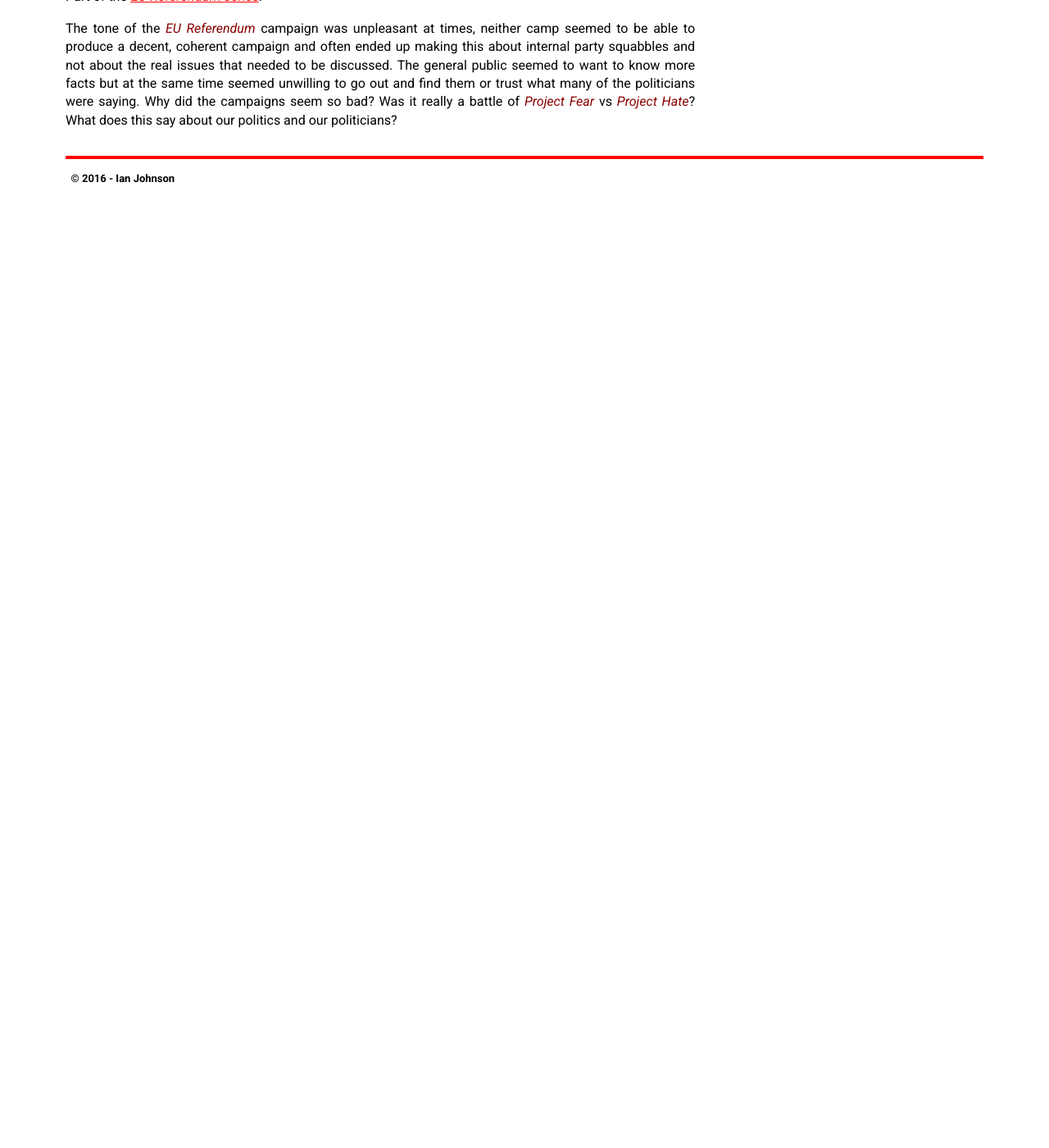
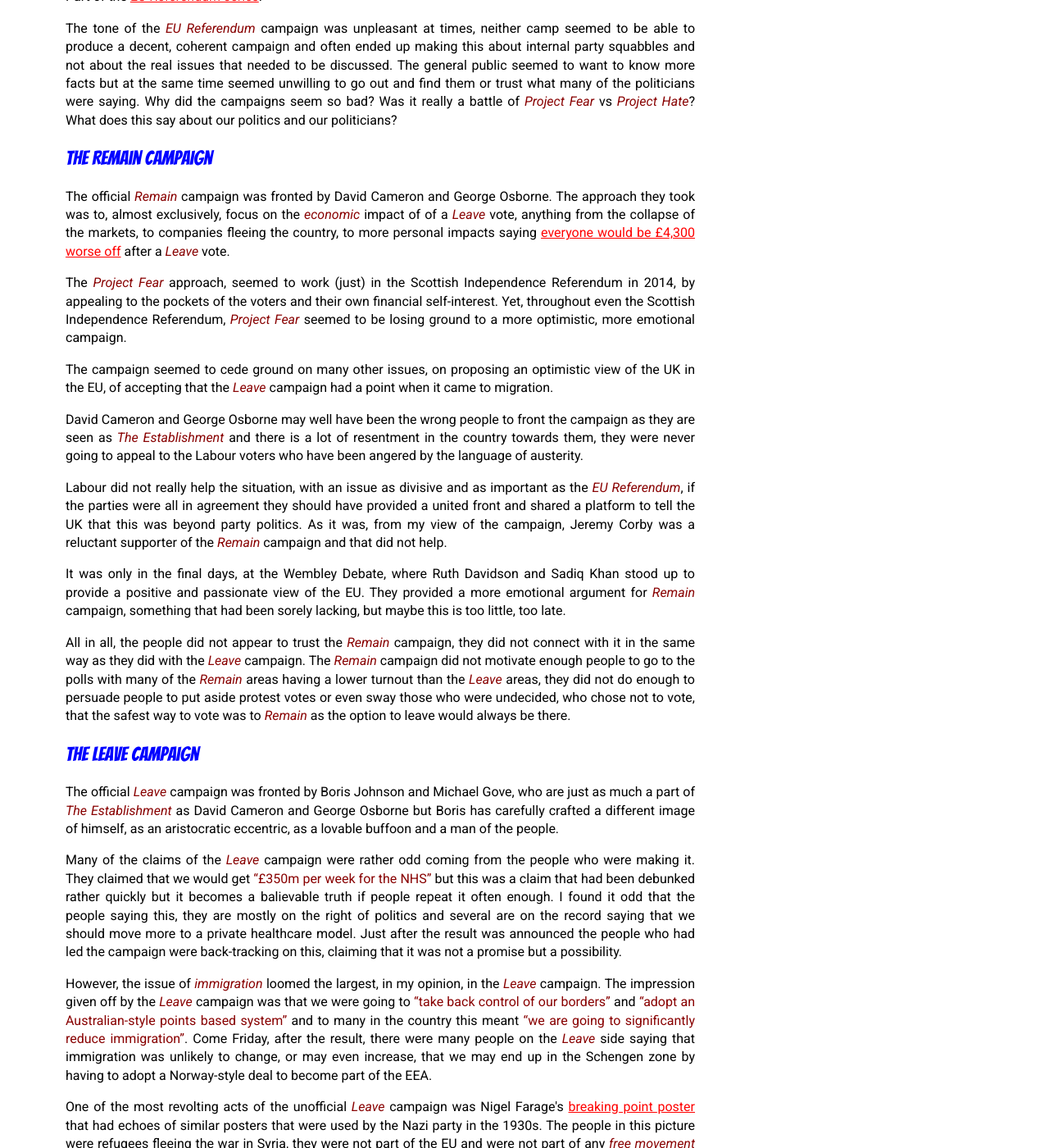
Before and after one commit to ninjaferret/politicallyconfusedninja, a Jekyll site: the page built from _posts/2016-06-26-6-the-campaings.html, in a window 1280 px wide and 1400 px high, scrolled down 270 px. Shown: the whole window at 82% size. Built offline with Jekyll 4.4.1, drawn with Linux system fonts in a browser that asks for light colours; comment, search, counter and statistics services are not loaded; before the commit the page ends 900 px from its top, so only the background shows below that; some of the changed text lies outside the part shown.

Commit message:
Adding something about the campaigns

```diff
--- a/_posts/2016-06-26-5-the-age-divide.html
+++ b/_posts/2016-06-26-5-the-age-divide.html
@@ -29,9 +29,11 @@
 
 <p>Another possibility is that <a href="/2016/06/26/4-the-educational-divide.html" title="Thoughts on how the educational divide affected the referendum">the young being educated to a higher level</a> increases their experience of a more multi-cultural society and exposes them to different ways of interpreting data. It may also suggest that they have more of a trust in <em>experts</em> that seems to not be present in the older generation.</p>
 
-<p>The young, today, exist far more on social media, this allows for a much larger and wider world view, connecting people across the globe and exposing them to more ideas from across the globe. This may insulate them from some of the more outrageous claims about migrants and connect them with many people across the EU, they may see the free movement of people as an excellent way to meet up and connect. This is, of course, all supposition.</p>
+<p>It is possible that because young, exist far more on social media, they have a larger and wider world view, connecting people across the globe and exposing them to more ideas from across the globe. This may insulate them from some of the more outrageous claims about migrants and connect them with many people across the EU, they may see the free movement of people as an excellent way to meet up and connect.</p>
 
-<p>The older generations actually have less to lose, they know that at the moment their pensions are protected by a "triple-lock" and that even if inflation rises these pensions will rise above inflation. They are at the end of their lives and therefore do not have to think about the long-term consequences, they can take a gamble on the future of the country, believing that it will make things better for the younger generations. It would be harsh to think they would do it selfishly, it is hard to see what they would have to gain from voting <em>Leave</em>, but they have their own perception of what is best for the country.</p>
+<p>Conversely, the older generations are more likely to have grown up and lived in communities where there are fewer immigrants, they are less likely to socialise with them and therefore are less able to put a human face to the abstract concept of <q>swarms of immigrants</q>. It leaves them more open to the scaremongering by the <em>Leave</em> campaign over migration.</p>
+
+<p>The older generations actually have less to lose, they know that at the moment their pensions are protected by a "triple-lock" and that even if inflation rises these pensions will rise above inflation. They are at the end of their lives and therefore do not have to think about the long-term consequences, they can take a gamble on the future of the country, believing that it will make things better for the younger generations. It would be harsh to think they would do it selfishly, it is hard to see what they would personally have to gain from voting <em>Leave</em>, but they have their own perception of what is best for the country.</p>
 
 <h3>How can we change this?</h3>
 
--- a/_posts/2016-06-26-6-the-campaings.html
+++ b/_posts/2016-06-26-6-the-campaings.html
@@ -8,3 +8,33 @@
 <p>Part of the <a href="/2016/06/26/1-the-eu-referendum-my-thoughts.html" title="Link to the main blog on the referendum">EU Referendum series</a>.</p>
 
 <p>The tone of the <em>EU Referendum</em> campaign was unpleasant at times, neither camp seemed to be able to produce a decent, coherent campaign and often ended up making this about internal party squabbles and not about the real issues that needed to be discussed. The general public seemed to want to know more facts but at the same time seemed unwilling to go out and find them or trust what many of the politicians were saying. Why did the campaigns seem so bad? Was it really a battle of <em>Project Fear</em> vs <em>Project Hate</em>? What does this say about our politics and our politicians?</p>
+
+<h3>The Remain Campaign</h3>
+
+<p>The official <em>Remain</em> campaign was fronted by David Cameron and George Osborne. The approach they took was to, almost exclusively, focus on the <em>economic</em> impact of of a <em>Leave</em> vote, anything from the collapse of the markets, to companies fleeing the country, to more personal impacts saying <a href="http://www.bbc.co.uk/news/uk-politics-eu-referendum-36070761" title="BBC article about treasury claims everyone would be £4,300 worse off">everyone would be £4,300 worse off</a> after a <em>Leave</em> vote.</p>
+
+<p>The <em>Project Fear</em> approach, seemed to work (just) in the Scottish Independence Referendum in 2014, by appealing to the pockets of the voters and their own financial self-interest. Yet, throughout even the Scottish Independence Referendum, <em>Project Fear</em> seemed to be losing ground to a more optimistic, more emotional campaign.</p>
+
+<p>The campaign seemed to cede ground on many other issues, on proposing an optimistic view of the UK in the EU, of accepting that the <em>Leave</em> campaign had a point when it came to migration.</p>
+
+<p>David Cameron and George Osborne may well have been the wrong people to front the campaign as they are seen as <em>The Establishment</em> and there is a lot of resentment in the country towards them, they were never going to appeal to the Labour voters who have been angered by the language of austerity.</p>
+
+<p>Labour did not really help the situation, with an issue as divisive and as important as the <em>EU Referendum</em>, if the parties were all in agreement they should have provided a united front and shared a platform to tell the UK that this was beyond party politics. As it was, from my view of the campaign, Jeremy Corby was a reluctant supporter of the <em>Remain</em> campaign and that did not help.</p>
+
+<p>It was only in the final days, at the Wembley Debate, where Ruth Davidson and Sadiq Khan stood up to provide a positive and passionate view of the EU. They provided a more emotional argument for <em>Remain</em> campaign, something that had been sorely lacking, but maybe this is too little, too late.</p>
+
+<p>All in all, the people did not appear to trust the <em>Remain</em> campaign, they did not connect with it in the same way as they did with the <em>Leave</em> campaign. The <em>Remain</em> campaign did not motivate enough people to go to the polls with many of the <em>Remain</em> areas having a lower turnout than the <em>Leave</em> areas, they did not do enough to persuade people to put aside protest votes or even sway those who were undecided, who chose not to vote, that the safest way to vote was to <em>Remain</em> as the option to leave would always be there.</p>
+
+<h3>The Leave Campaign</h3>
+
+<p>The official <em>Leave</em> campaign was fronted by Boris Johnson and Michael Gove, who are just as much a part of <em>The Establishment</em> as David Cameron and George Osborne but Boris has carefully crafted a different image of himself, as an aristocratic eccentric, as a lovable buffoon and a man of the people.</p>
+
+<p>Many of the claims of the <em>Leave</em> campaign were rather odd coming from the people who were making it. They claimed that we would get <q>£350m per week for the NHS</q> but this was a claim that had been debunked rather quickly but it becomes a balievable truth if people repeat it often enough. I found it odd that the people saying this, they are mostly on the right of politics and several are on the record saying that we should move more to a private healthcare model. Just after the result was announced the people who had led the campaign were back-tracking on this, claiming that it was not a promise but a possibility.</p>
+
+<p>However, the issue of <em>immigration</em> loomed the largest, in my opinion, in the <em>Leave</em> campaign. The impression given off by the <em>Leave</em> campaign was that we were going to <q>take back control of our borders</q> and <q>adopt an Australian-style points based system</q> and to many in the country this meant <q>we are going to significantly reduce immigration</q>. Come Friday, after the result, there were many people on the <em>Leave</em> side saying that immigration was unlikely to change, or may even increase, that we may end up in the Schengen zone by having to adopt a Norway-style deal to become part of the EEA.</p>
+
+<p>One of the most revolting acts of the unofficial <em>Leave</em> campaign was Nigel Farage's <a href="https://www.theguardian.com/commentisfree/2016/jun/27/britain-eu-vote-leave-ukip" title="Guardian article about Nigel Farage's 'breaking point' poster">breaking point poster</a> that had echoes of similar posters that were used by the Nazi party in the 1930s. The people in this picture were refugees fleeing the war in Syria, they were not part of the EU and were not part of any <em>free movement of people</em> and they were also Muslim. This was pandering to racism in the most horrific way possible. However, it is an effective campaign tactic.</p>
+
+<h3>Conclusions?</h3>
+
+<p>In the end the two campaigns were awful, they did not really present a reasoned and balanced debate instead focusing more on single issues that they thought would win, by manipulating the fears of the population. It came down to an issue of <em>economy</em> vs <em>immigration</em> and it appears that <em>immigration</em> connected more with the English and Welsh voters.</p>
```
